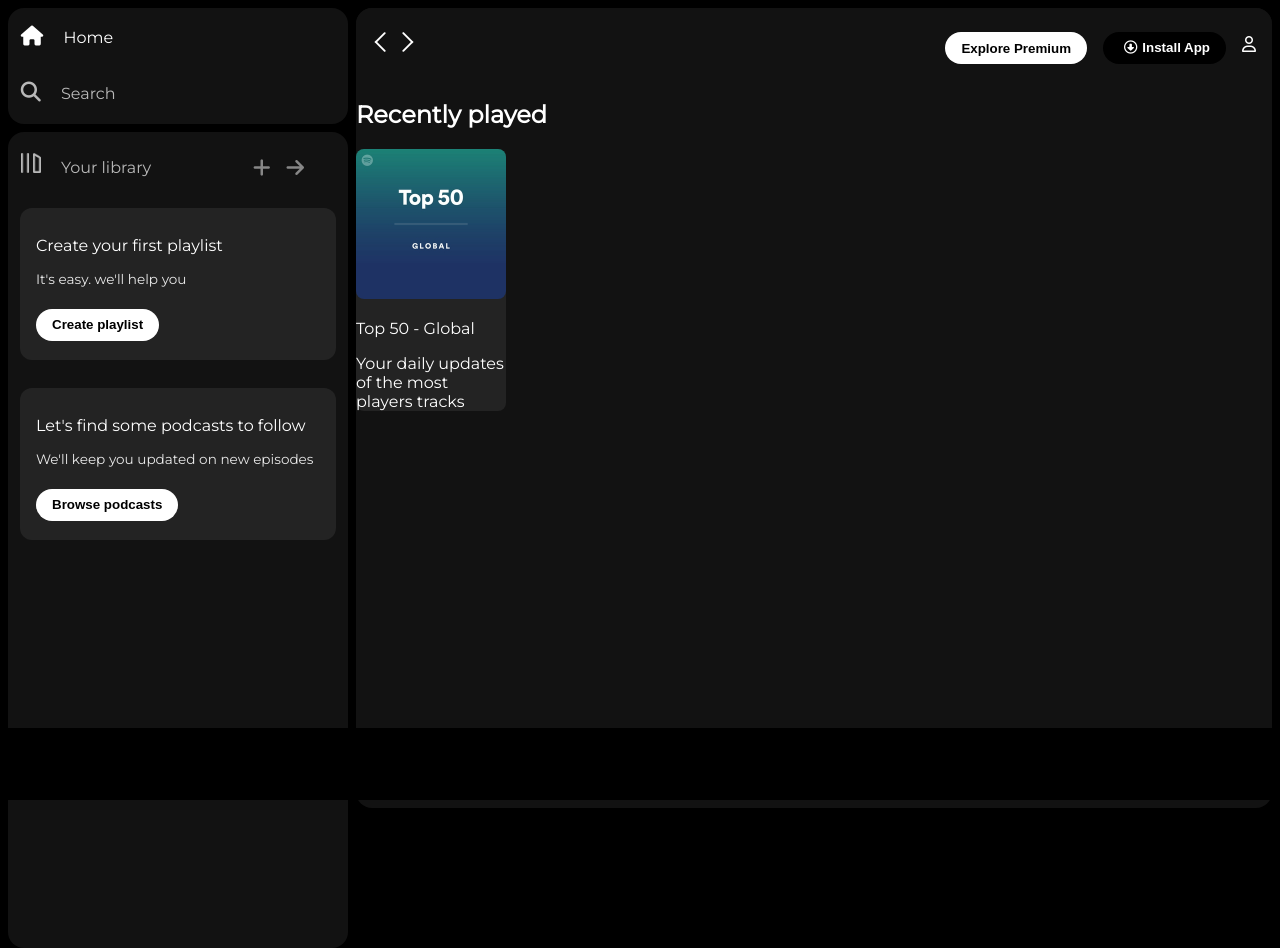
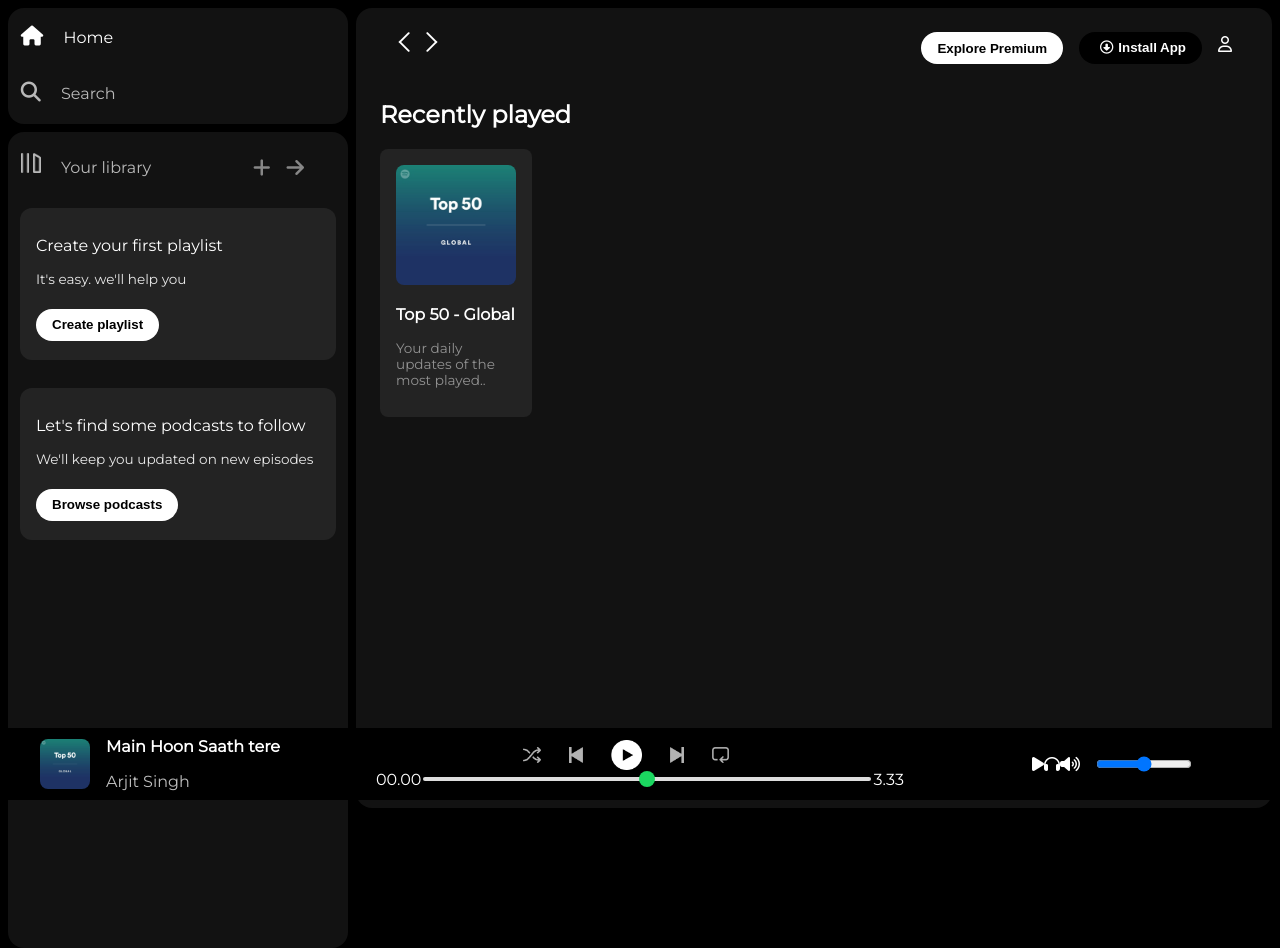
Before and after one commit to Milindsangale/Spotify-clone, a plain HTML site: page index.html in a window 1280 px wide. Drawn offline with Linux system fonts and the light colour scheme.

Commit message:
project commit

```diff
--- a/index.html
+++ b/index.html
@@ -62,20 +62,58 @@
                     <button style="background-color: black; color: white;" class="badge nav-item" ><i class="fa-regular fa-circle-down" style="margin: 5px;"></i>Install App</button>
                     <i class="fa-regular fa-user nav-item" ></i>
                    </div>
-
-                </div>
+            </div>
                 <h2>Recently played</h2>
                 <div class="cards">
                     <div class="cards-container">
                         <img src="/image/card1img.jpeg" class="card-img" >
                         <p class="card-title">Top 50 - Global</p>
-                        <p class="card-info">Your daily updates of the most players tracks</div>
-
+                        <p class="card-info">Your daily updates of the most played..</div>
+                        </div>
                     </div>
                 </div>
+         </div>
+
+
+
+
+         <div class="footer">
+            <div class="line">
+
             </div>
-            <div class="Music-player"></div>
-        </div>
-    </div>
+         </div>
+
+         <div class="Music-player">
+                <div class="album">
+                    <img src="/image/card1img.jpeg" class="album-img">
+                    <div class="album-info">
+                        <p class="album-title">Main Hoon Saath tere</p>
+                        <p class="album-artist" style="opacity: 0.75;">Arjit Singh</p >
+                    </div>
+                </div>
+
+                <div class="player">
+                    <div class="player-controls">
+                        <img src="/image/player_icon1.png" class="player-control-icon">
+                        <img src="/image/player_icon2.png" class="player-control-icon">
+                        <img src="/image/player_icon3.png" class="player-control-icon" style="opacity: 1; height: 30px;" >
+                        <img src="/image/player_icon4.png" class="player-control-icon">
+                        <img src="/image/player_icon5.png" class="player-control-icon">
+                    </div>
+                    <div class="playback-bar">
+                        <span class="curr-time">00.00</span>
+                        <input type="range" min="0" max="100"  class="progress-bar" step="1" >
+                        <span tol-time>3.33</span>
+                    </div>
+                </div>
+                <div class="controls">
+                    <i class="fa-solid fa-play" class="control-icon"></i>
+                    <i class="fa-solid fa-headphones" class="control-icon" ></i>
+                    <i class="fa-solid fa-volume-high" class="control-icon"></i>
+                    <input type="range" min="0" max="100"  class="volume-bar" step="1" >
+
+
+                </div>
+         </div>
 </body>
 </html>
--- a/style.css
+++ b/style.css
@@ -16,6 +16,7 @@ body {
     width: 340px;
     border-radius: 1rem;    /* 60px */
     margin-right: 0.5rem;
+    overflow: a;
 }
 
 
@@ -24,6 +25,7 @@ body {
     flex:1;
     border-radius: 1rem;
     overflow: auto;
+    padding: 0 1.5rem 0 1.5rem;
 }
 
 .Music-player{
@@ -166,10 +168,11 @@ a{
 
 .cards{
     background-color: #232323;
-    width: 150px;
+    width: 120px;
     border-radius: 0.5rem;
+    padding: 1rem;
 }
-.card-container{
+.ccard-container{
     display: flex;
 
 }
@@ -178,3 +181,129 @@ a{
     border-radius: 0.5rem;
 
 }
+.card-title{
+    font-weight: 600;
+}
+
+.card-info{
+    font-size: 0.85rem;
+    opacity: 0.5;
+}
+
+
+
+
+
+
+
+
+
+.Music-player{
+    display: flex;
+    justify-content: space-between;
+    align-items: center;
+}
+
+.album{
+    width: 25%;
+    display: flex;
+    justify-content: center;
+    align-items: center;
+
+
+
+}
+
+.player{
+    width: 50%;
+   /*  background-color: bisque; */
+}
+
+.controls {
+    width: 25%;
+   /*  background-color: rgb(15, 239, 30);
+    border-radius: 1rem; */
+    display: flex;
+    justify-content: center;
+    align-items: center;
+
+}
+.player-controls{
+    display: flex;
+    justify-content: center;
+    align-items: center;
+}
+
+
+.player-control-icon{
+    height: 1rem;
+    margin-right: 1.75rem;
+    opacity: 0.7;
+}
+.player-control-icon:hover{
+    opacity: 1;
+}
+
+.playback-bar{
+    display: flex;
+    justify-content: center;
+    align-items: center;
+
+}
+
+.progress-bar{
+    width: 70%;
+    appearance: none;
+    background-color: transparent;
+    cursor: pointer;
+}
+
+.progress-bar::-webkit-slider-runnable-track {
+    background-color: #ddd;
+    border-radius: 100pc;
+    height: 0.2rem;
+}
+.progress-bar::-webkit-slider-thumb{
+   appearance: none;
+   height: 1rem;
+   width: 1rem;
+   background-color: #1bd760;
+   border-radius: 50%;
+   margin-top: -6px ;
+
+}
+.album-img{
+    height: 50px;
+    width: 50px;
+    border-radius: 0.5rem;
+    margin-right: 1rem;
+}
+
+.album-info{
+    flex-direction: column;
+
+}
+
+.album-title{
+    font-size: 1rem;
+    font-weight: 600;
+
+
+}
+
+.control-icon{
+    height: 1rem;
+    margin-left: 5rem;
+    opacity: 0.7;
+
+
+
+
+}
+.volume-bar{
+    width: 30%;
+    background-color: transparent;
+    cursor: pointer;
+    margin: 5%;
+    background-color: rgb(239, 239, 239);
+}
```
